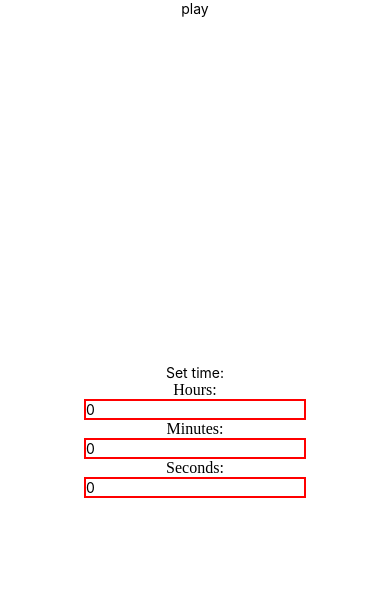
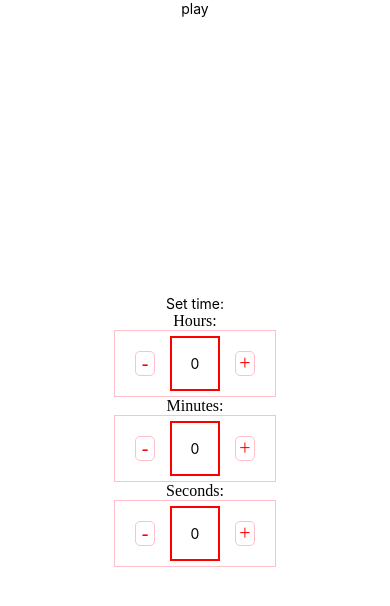
Before and after one commit to pawelek91/mobileTimer, a React Native app: screen / in a window 390 px wide. Shown: the top 606 px of the page. Built offline with nearby package versions, Linux system fonts and the light colour scheme.

Commit message:
timer row compoment

```diff
--- a/components/SetTimer.tsx
+++ b/components/SetTimer.tsx
@@ -1,5 +1,6 @@
 import React, { useEffect, useState } from 'react';
 import { StyleSheet, Text, TextInput, TouchableOpacity, View } from 'react-native';
+import TimerRow from './TimerRow';
 const SetTimer = () =>{
 
 const [defaultTimeHours, setDefaultTimeHours] = useState('0');
@@ -26,6 +27,9 @@ const setTime  = (text:string, max :number) : string  => {
     if(value > max){
         return max.toString()
     }
+    if(value <0){
+        return '0';
+    }
     return text;
 }
 
@@ -33,12 +37,11 @@ const setTime  = (text:string, max :number) : string  => {
         <View style={styles.container}>
             <Text>Set time:</Text>
             Hours:
-            <TextInput style={styles.input} value={defaultTimeHours} onChangeText={text => setHours(text)}></TextInput>
+            <TimerRow set={text=> setHours(text)} time = {defaultTimeHours} />
             Minutes:
-            <TextInput style={styles.input} value={defaultTimeMinutes} onChangeText={text => setMinutes(text)}></TextInput>
+            <TimerRow set={text=> setMinutes(text)} time = {defaultTimeMinutes} />
             Seconds:
-            <TextInput style={styles.input} value={defaultTimeSeconds} onChangeText={text => setSeconds(text)}></TextInput>
-
+            <TimerRow set={text=> setSeconds(text)} time = {defaultTimeSeconds} />
         </View>
     )
 
@@ -56,10 +59,6 @@ const styles = StyleSheet.create({
       justifyContent: 'center',
     },
 
-  input:{
-    borderColor: 'red',
-    borderWidth: 2,
-  }
   });
 
   export default SetTimer;
--- /dev/null
+++ b/components/TimerRow.tsx
@@ -0,0 +1,67 @@
+import { TextInput,StyleSheet, TouchableOpacity, View } from "react-native";
+
+const TimerRow = (props:TimerRowProps) =>{
+
+    const add = (text:string) =>{
+        let number = parseInt(text);
+        number++;
+        props.set(number.toString())
+    }
+
+    const sub = (text:string)=>{
+        let number = parseInt(text);
+        number--;
+        props.set(number.toString())
+    }
+    return(
+        <View style={styles.rowRoot}>
+        <View style={styles.row}>
+
+            <TouchableOpacity style={styles.button} onPress={ ()=>{sub(props.time)}}>
+                -
+            </TouchableOpacity>
+            <TextInput style={styles.input} value={props.time} onChangeText={text => props.set(text)}></TextInput>
+            <TouchableOpacity style={styles.button} onPress={ ()=>{add(props.time)}}>
+                +
+            </TouchableOpacity>
+            </View>
+        </View>
+    )
+}
+
+export default TimerRow;
+
+interface TimerRowProps{
+    set : (text:string) => void;
+    time : string
+}
+
+const styles=StyleSheet.create({
+    input:{
+        borderColor: 'red',
+        borderWidth: 2,
+        width:50,
+        textAlign:'center'
+    },
+    rowRoot:{
+        borderColor: 'pink',
+        borderWidth:0.5,
+    },
+    row:{
+        flexDirection:'row',
+        justifyContent: 'center',
+        margin:5,
+
+    },
+    button:{
+        color: 'red',
+        borderColor: 'pink',
+        borderWidth:0.5,
+        fontSize:20,
+        borderRadius:5,
+        margin:15,
+        width:20,
+        justifyContent:'center',
+        textAlign:'center'
+    }
+})
```
